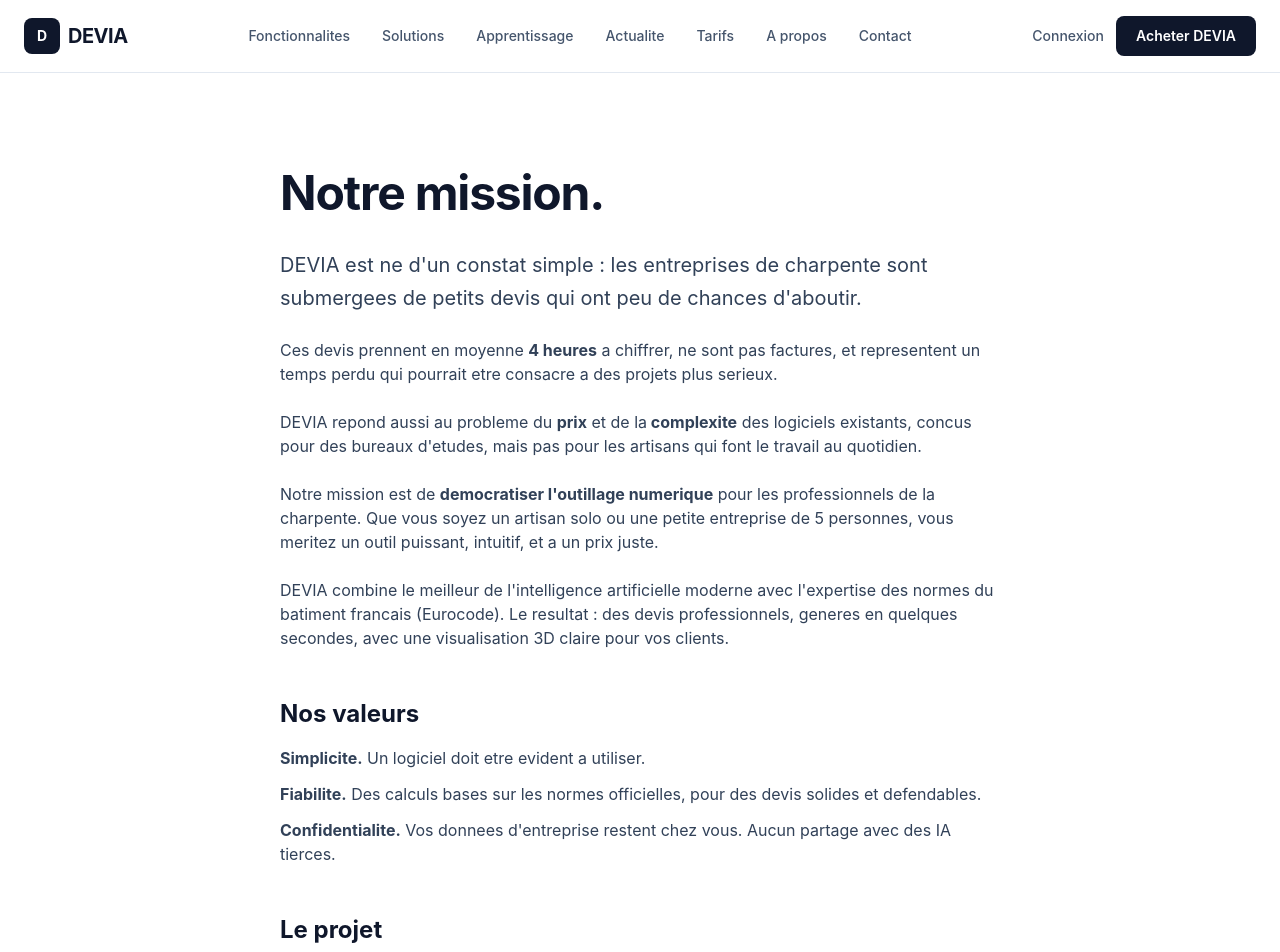
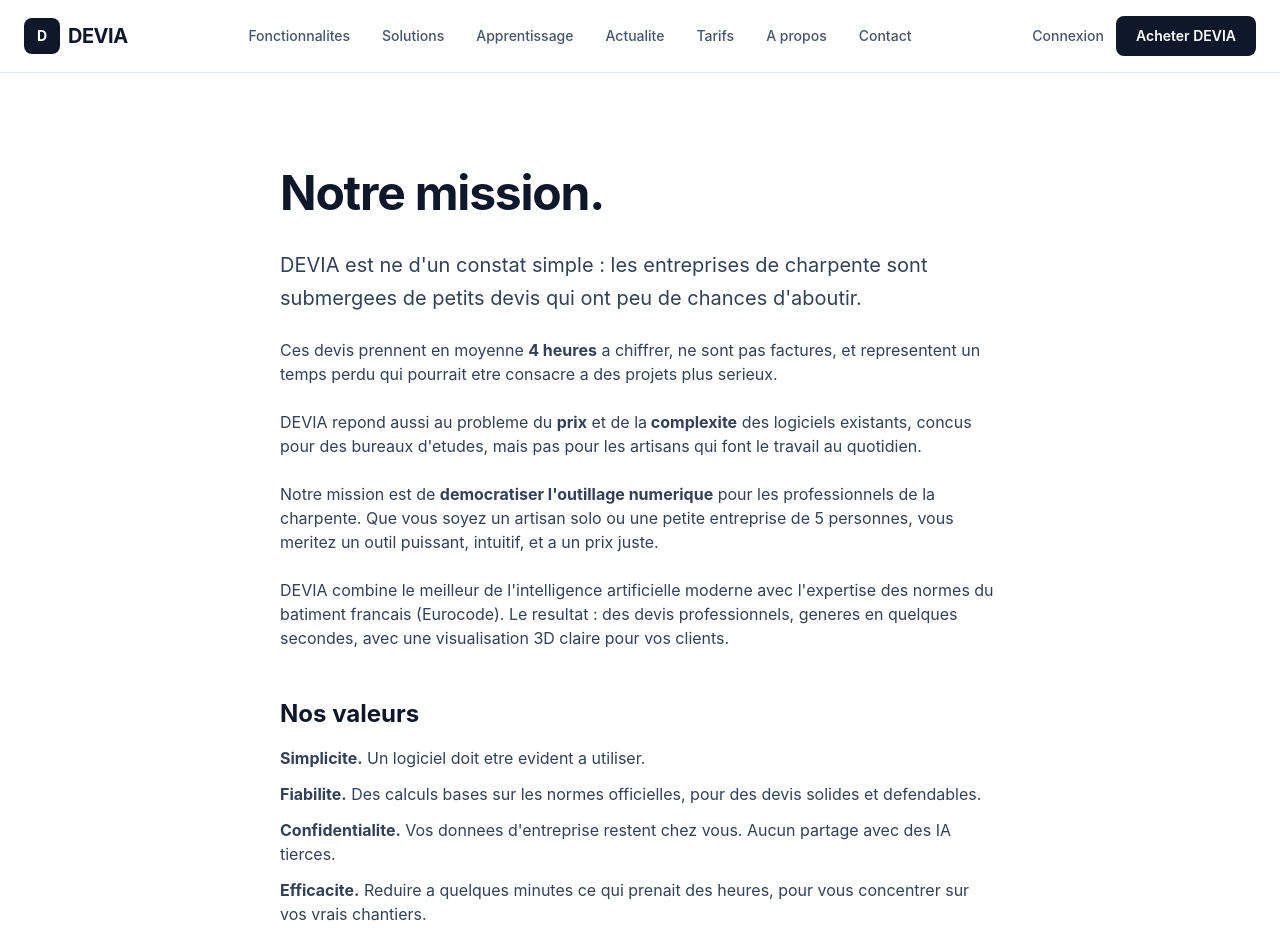
Before and after one commit to pdftw2htgt-glitch/devia-site, a Next.js app: page /a-propos in a window 1280 px wide. Shown: the top 952 px of the page. Built offline with nearby package versions, Linux system fonts and the light colour scheme.

Commit message:
A propos : valeur Efficacite ajoutee (echo du pilier Gain de temps)

```diff
--- a/src/app/a-propos/page.tsx
+++ b/src/app/a-propos/page.tsx
@@ -39,6 +39,7 @@
             <li><strong>Simplicite.</strong> Un logiciel doit etre evident a utiliser.</li>
             <li><strong>Fiabilite.</strong> Des calculs bases sur les normes officielles, pour des devis solides et defendables.</li>
             <li><strong>Confidentialite.</strong> Vos donnees d&apos;entreprise restent chez vous. Aucun partage avec des IA tierces.</li>
+            <li><strong>Efficacite.</strong> Reduire a quelques minutes ce qui prenait des heures, pour vous concentrer sur vos vrais chantiers.</li>
           </ul>
 
           <h2 className="text-2xl font-bold text-slate-900 mt-12 mb-4">Le projet</h2>
```
